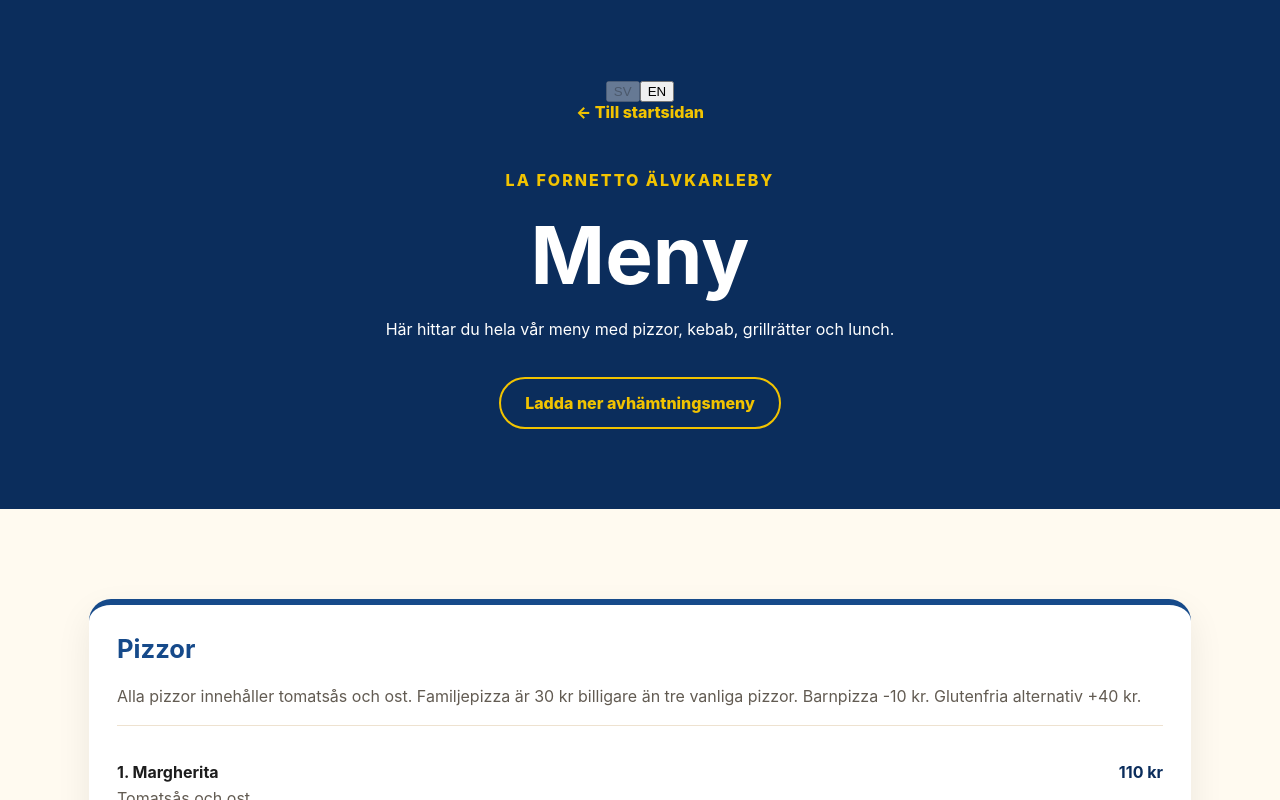
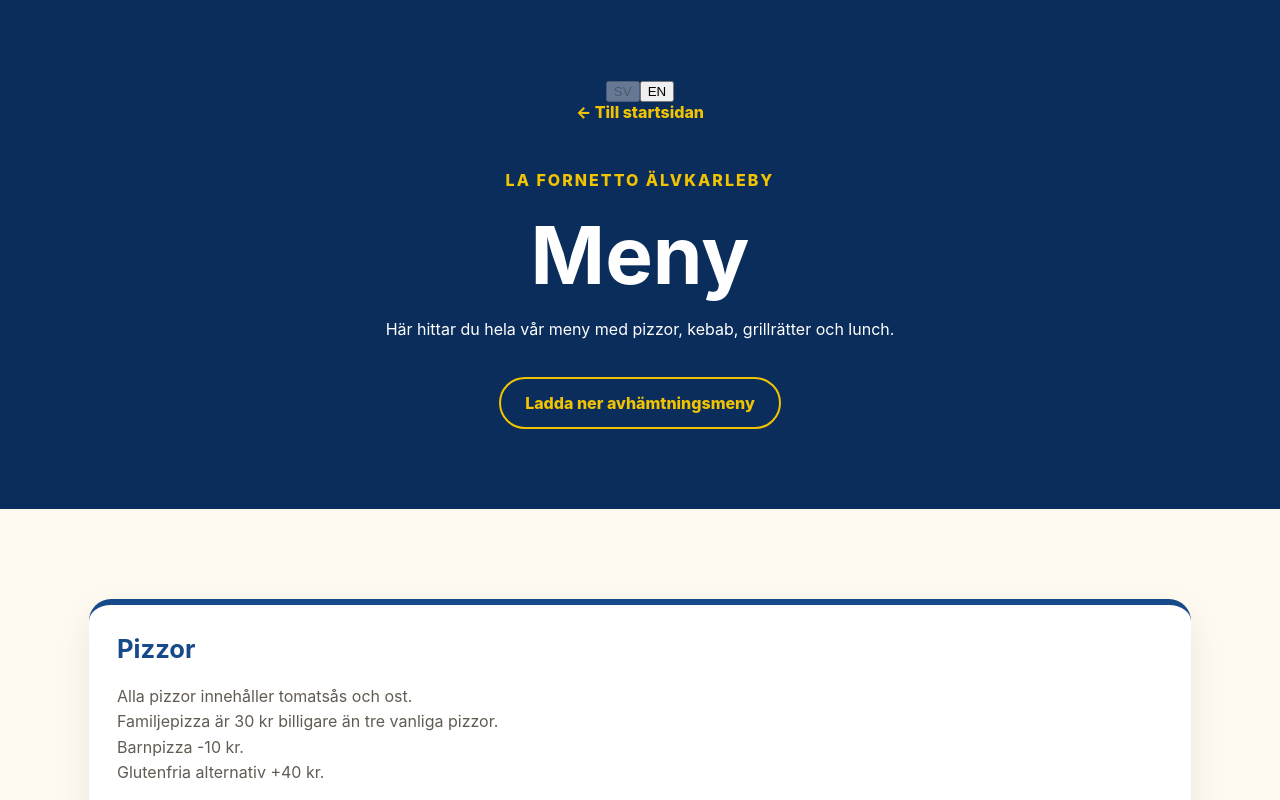
Before and after one commit to lafornetto/lafornetto, a React (Vite) app: page /meny in a window 1280 px wide. Shown: the top 800 px of the page. Built offline with nearby package versions, Linux system fonts and the light colour scheme.

Commit message:
Update menu

```diff
--- a/src/App.css
+++ b/src/App.css
@@ -229,6 +229,7 @@
   color: #625b52;
   line-height: 1.6;
   border-bottom: 1px solid #eee2d0;
+  white-space: pre-line;
 }
 
 .about-section {
--- a/src/data/menuData.ts
+++ b/src/data/menuData.ts
@@ -24,8 +24,8 @@
       en: "Pizzas",
     },
     intro: {
-      sv: "Alla pizzor innehåller tomatsås och ost. Familjepizza är 30 kr billigare än tre vanliga pizzor. Barnpizza -10 kr. Glutenfria alternativ +40 kr.",
-      en: "All pizzas include tomato sauce and cheese. A family pizza is 30 SEK cheaper than three regular pizzas. Kids pizza -10 SEK. Gluten-free options +40 SEK.",
+      sv: "Alla pizzor innehåller tomatsås och ost. \nFamiljepizza är 30 kr billigare än tre vanliga pizzor. \nBarnpizza -10 kr. \nGlutenfria alternativ +40 kr.",
+      en: "All pizzas include tomato sauce and cheese. \nA family pizza is 30 SEK cheaper than three regular pizzas. \nKids pizza -10 SEK. \nGluten-free options +40 SEK.",
     },
     items: [
       {
```
